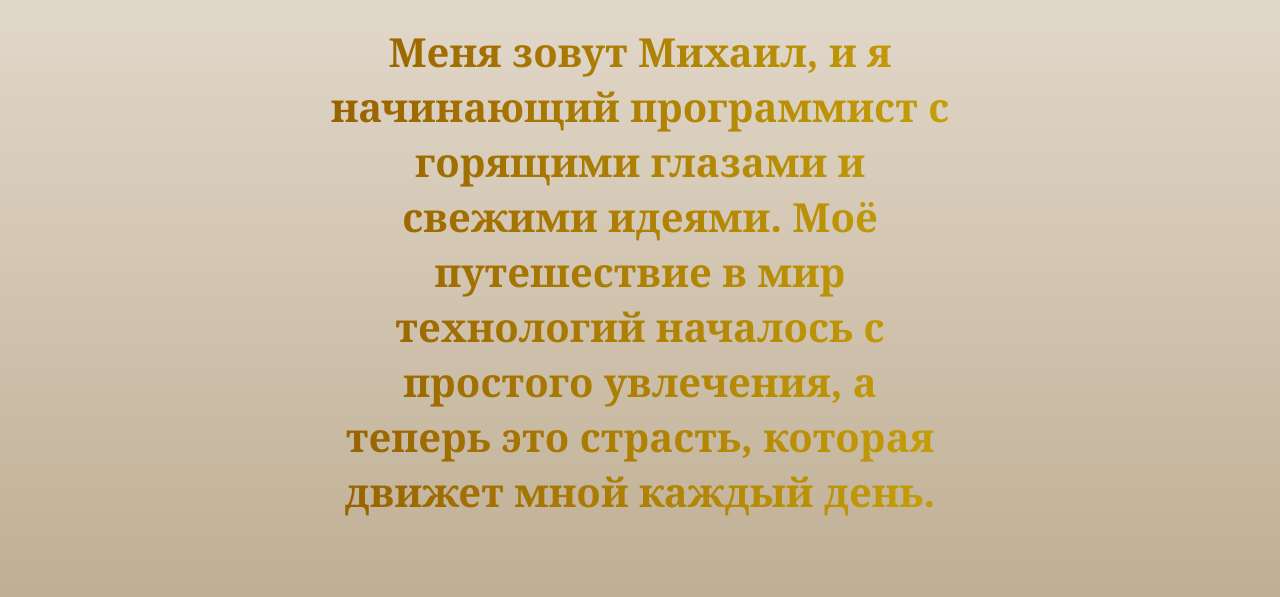
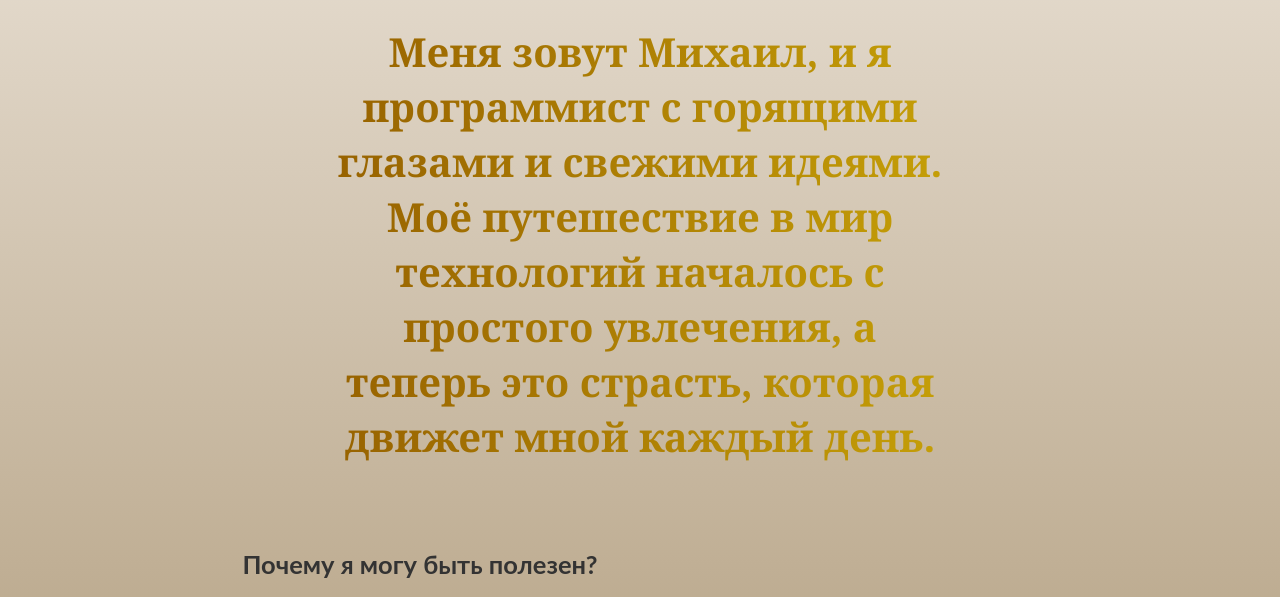
Before and after one commit to MiklITAI/portfolio, a plain HTML site: page index.html in a window 1280 px wide. Shown: the part 165-762 px from the top of the page. Drawn offline with Linux system fonts and the light colour scheme; a script that the page names is missing.

Commit message:
Update index.html

```diff
--- a/index.html
+++ b/index.html
@@ -32,7 +32,7 @@
 
         <div style="font-size: 20px; width: 50%; margin: 0 auto;">
         <h1 class="gradient-text">Привет!</h1>
-    <h1 class="gradient-text">Меня зовут Михаил, и я начинающий программист с горящими глазами и свежими идеями. Моё путешествие в мир технологий началось с простого увлечения, а теперь это страсть, которая движет мной каждый день.</h1>
+    <h1 class="gradient-text">Меня зовут Михаил, и я программист с горящими глазами и свежими идеями. Моё путешествие в мир технологий началось с простого увлечения, а теперь это страсть, которая движет мной каждый день.</h1>
     </div>
             <!-- Блок 1: текст слева, картинка справа -->
             <div class="portfolio-item">
```
